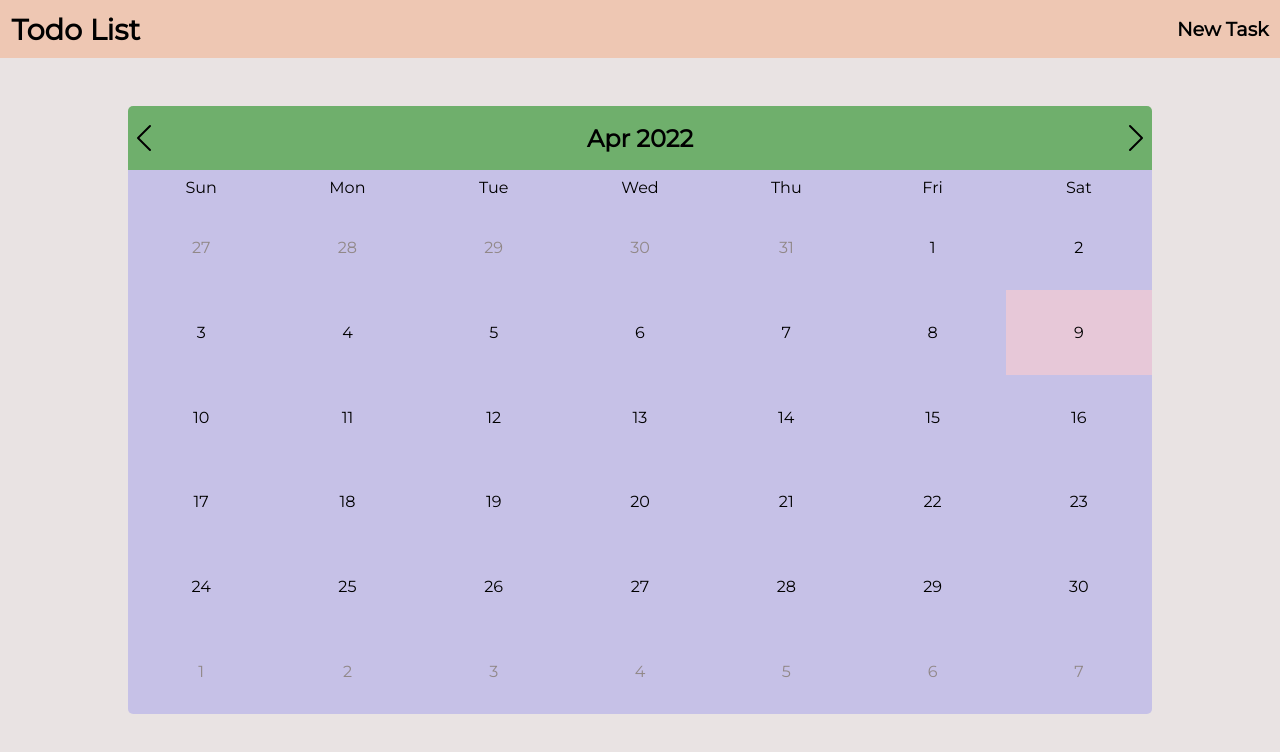
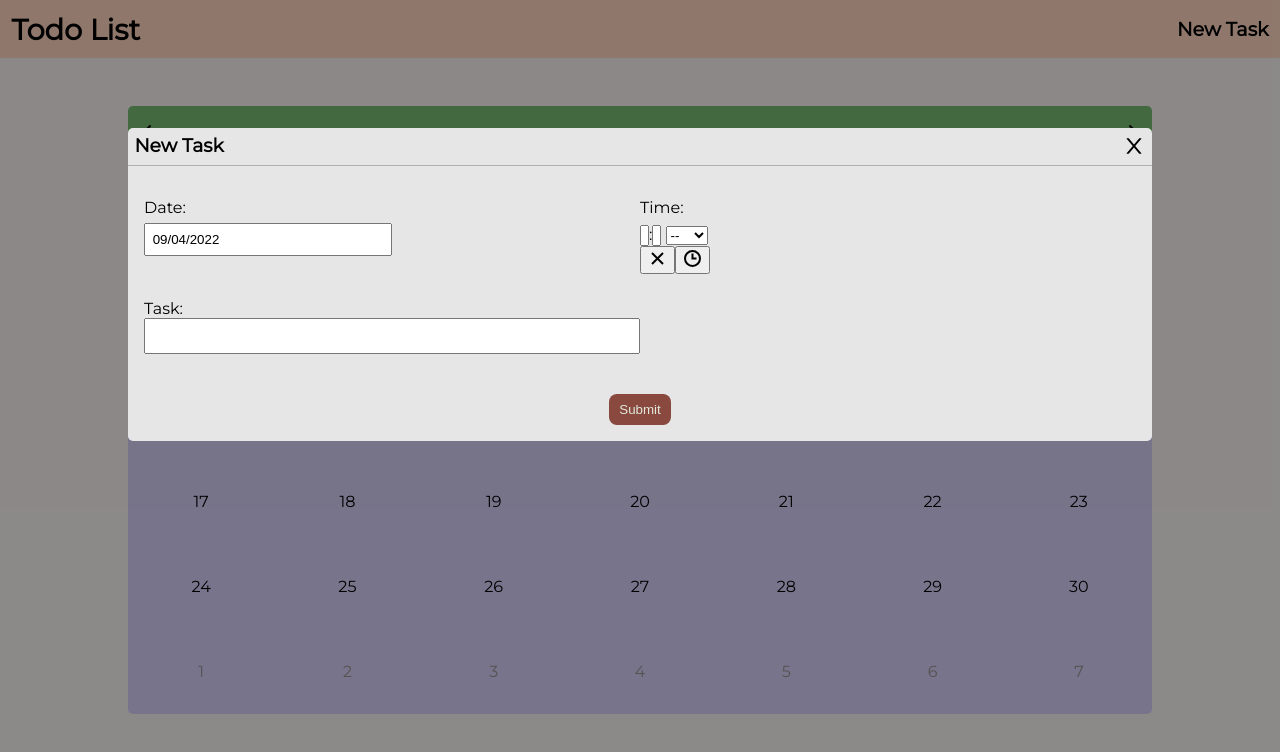
Before and after one commit to arshu18/todo-list, a React (Create React App) app: page / in a window 1280 px wide. Both pictures are taken after a click on the element "New Task". Shown: the top 752 px of the page. Built offline with nearby package versions, Linux system fonts and the light colour scheme.

Commit message:
New Task Popup added

```diff
--- a/package.json
+++ b/package.json
@@ -7,10 +7,12 @@
     "@testing-library/react": "^12.1.4",
     "@testing-library/user-event": "^13.5.0",
     "react": "^18.0.0",
+    "react-datepicker": "^4.7.0",
     "react-dom": "^18.0.0",
     "react-icons": "^4.3.1",
     "react-router-dom": "^6.3.0",
     "react-scripts": "5.0.0",
+    "react-time-picker": "^4.5.0",
     "web-vitals": "^2.1.4"
   },
   "scripts": {
--- a/src/components/Navbar.js
+++ b/src/components/Navbar.js
@@ -1,15 +1,24 @@
-import React from "react"
+import React, { useState } from "react"
 import { Link } from "react-router-dom"
+
+// Components
+import NewTask from "./NewTask"
 
 // CSS
 import "./Navbar.css"
 
 const Navbar = () => {
+    const [displayModal, setDisplayModal] = useState(false)
+
     return (
-        <nav className="Navbar">
-            <Link to="/" className="Navbar-links">Todo List</Link>
-            <h4 className="Navbar-Newtask">New Task</h4>
-        </nav>
+        <>
+            { displayModal && <NewTask setDisplayModal={setDisplayModal} /> }
+            <nav className="Navbar">
+                <Link to="/" className="Navbar-links">Todo List</Link>
+                <h4 className="Navbar-Newtask" onClick={() => setDisplayModal(true)}>New Task</h4>
+            </nav>
+        </>
+
     )
 }
 
--- /dev/null
+++ b/src/components/NewTask.css
@@ -0,0 +1,98 @@
+.NewTask-modal{
+    position: fixed;
+    z-index: 1;
+    padding-top: 8em;
+    left: 0;
+    top: 0;
+    width: 100%;
+    height: 100%;
+    background-color: var(--clr-modal-background);
+}
+
+.NewTask-popup{
+    background-color: var(--clr-popup-background);
+    width: 65vw;
+    border-radius: 5px;
+    margin: 0 auto;
+}
+
+.NewTask-popupHeader{
+    display: flex;
+    justify-content: space-between;
+    padding: 0.4em;
+    border-bottom: 1px solid #8888888c;
+}
+
+.NewTask-closebtn{
+    cursor: pointer;
+}
+
+.NewTask-closebtn:hover{
+    color: #888;
+}
+
+.NewTask-popupBody{
+    padding: 1em;
+    padding-top: 2em;
+}
+
+.NewTask-formContainer{
+    display: grid;
+    grid-template-columns: 1fr 1fr;
+    grid-row-gap: 25px;
+}
+
+.NewTask-inputContainer{
+    display: flex;
+    flex-direction: column;
+}
+
+.NewTask-input{
+    padding: 0.5em;
+    margin-top: 0.5em;
+    width: 50%;
+}
+
+.NewTask-input.time{
+    padding: 0;
+}
+
+.txtArea{
+    resize: none;
+}
+
+.NewTask-submitBtn{
+    margin: 3em auto 0 auto;
+    display: block;
+    padding: 0.6em 0.8em;
+    cursor: pointer;
+    background-color: #89493F;
+    border-radius: 8px;
+    border: none;
+    color: #e1e8db;
+}
+
+.NewTask-submitBtn:hover{
+    background-color: #89493FBF;
+    color: #e1e8dbc2;
+}
+
+@media (min-width: 901px) and (max-width: 1300px){
+    .NewTask-popup{
+        width: 80vw;
+    }
+}
+
+@media (max-width: 900px){
+    .NewTask-popup{
+        width: 90vw;
+    }
+}
+
+@media (max-width: 700px){
+    .NewTask-formContainer{
+        display: grid;
+        grid-template-columns: 1fr;
+        grid-row-gap: 25px;
+    }
+}
--- /dev/null
+++ b/src/components/NewTask.js
@@ -0,0 +1,44 @@
+import React, { useState } from "react"
+import { AiOutlineClose } from "react-icons/ai"
+import DatePicker from "react-datepicker"
+import TimePicker from 'react-time-picker'
+
+import "./NewTask.css"
+
+const NewTask = ({setDisplayModal}) => {
+    const [startDate, setStartDate] = useState(new Date())
+    const [time, setTime] = useState()
+
+    return (
+        <section className="NewTask-modal">
+            <div className="NewTask-popup">
+                <div className="NewTask-popupHeader">
+                    <h3>New Task</h3>
+                    <AiOutlineClose size="1.5em" className="NewTask-closebtn" onClick={() => setDisplayModal(false)} />
+                </div>
+                <div className="NewTask-popupBody">
+                    <form method="POST" action="/">
+                        <div className="NewTask-formContainer">
+                            <div className="NewTask-inputContainer">
+                                <label htmlFor="date">Date:</label>
+                                <DatePicker selected={startDate} dateFormat="dd/MM/yyyy" name="date" id="date"
+                                    onChange={(date) => setStartDate(date)} className="NewTask-input" />
+                            </div>
+                            <div className="NewTask-inputContainer">
+                                <label htmlFor="time">Time:</label>
+                                <TimePicker onChange={setTime} value={time} name="time" id="time" className="NewTask-input time" />
+                            </div>
+                            <div className="NewTask-inputContainer">
+                                <label htmlFor="task">Task:</label>
+                                <textarea className="txtArea" name="task" id="task"></textarea>
+                            </div>
+                        </div>
+                        <button type="submit" className="NewTask-submitBtn">Submit</button>
+                    </form>
+                </div>
+            </div>
+        </section>
+    )
+}
+
+export default NewTask
--- a/src/index.css
+++ b/src/index.css
@@ -9,6 +9,8 @@
     --clr-calendar-body : #0000ff26;
     --clr-day-hover: #efff7f30;
     --clr-prevnext-month: rgb(145, 136, 136);
+    --clr-modal-background: rgba(0,0,0,0.4);
+    --clr-popup-background: #e6e6e6;
 }
 
 body{
```
Also changed, not shown: 1 other file (tests, documents, lock files or other folders).
